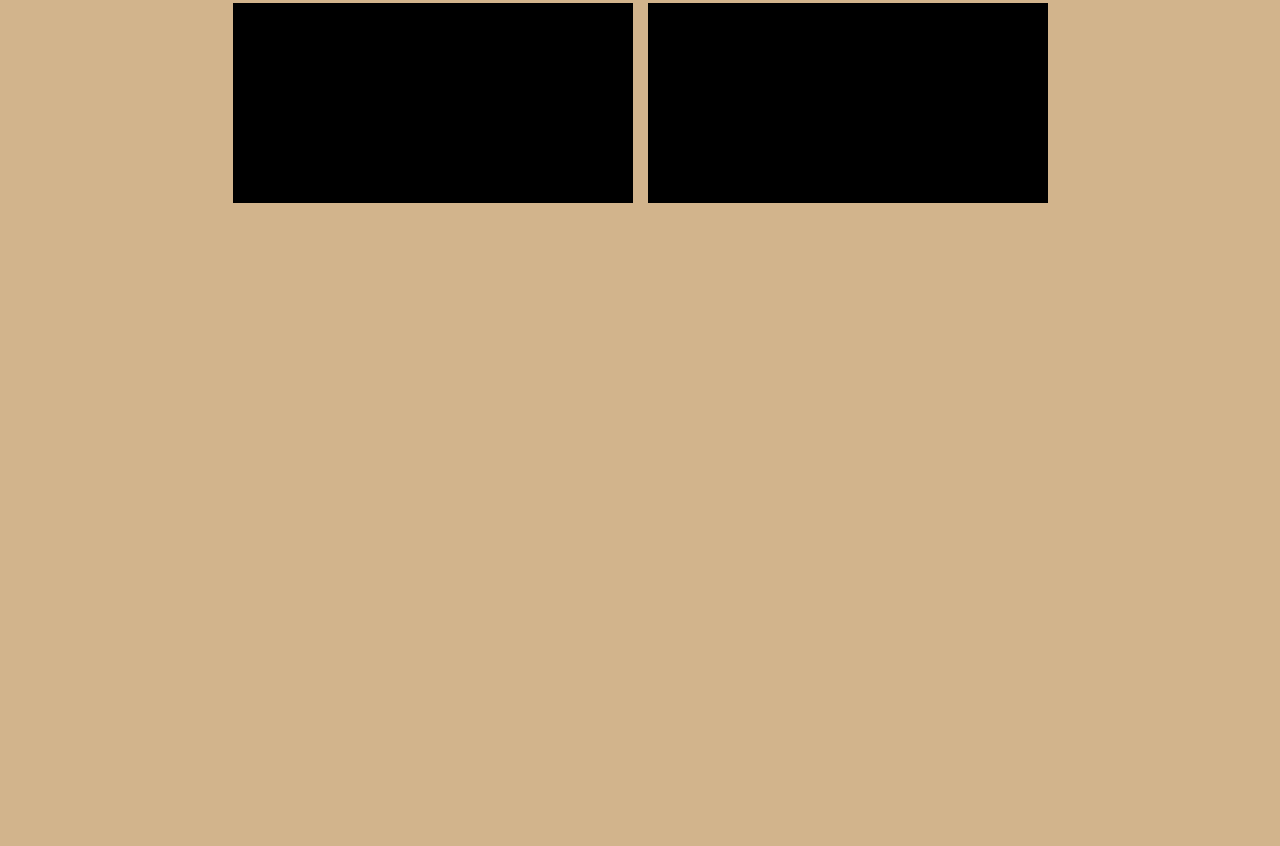
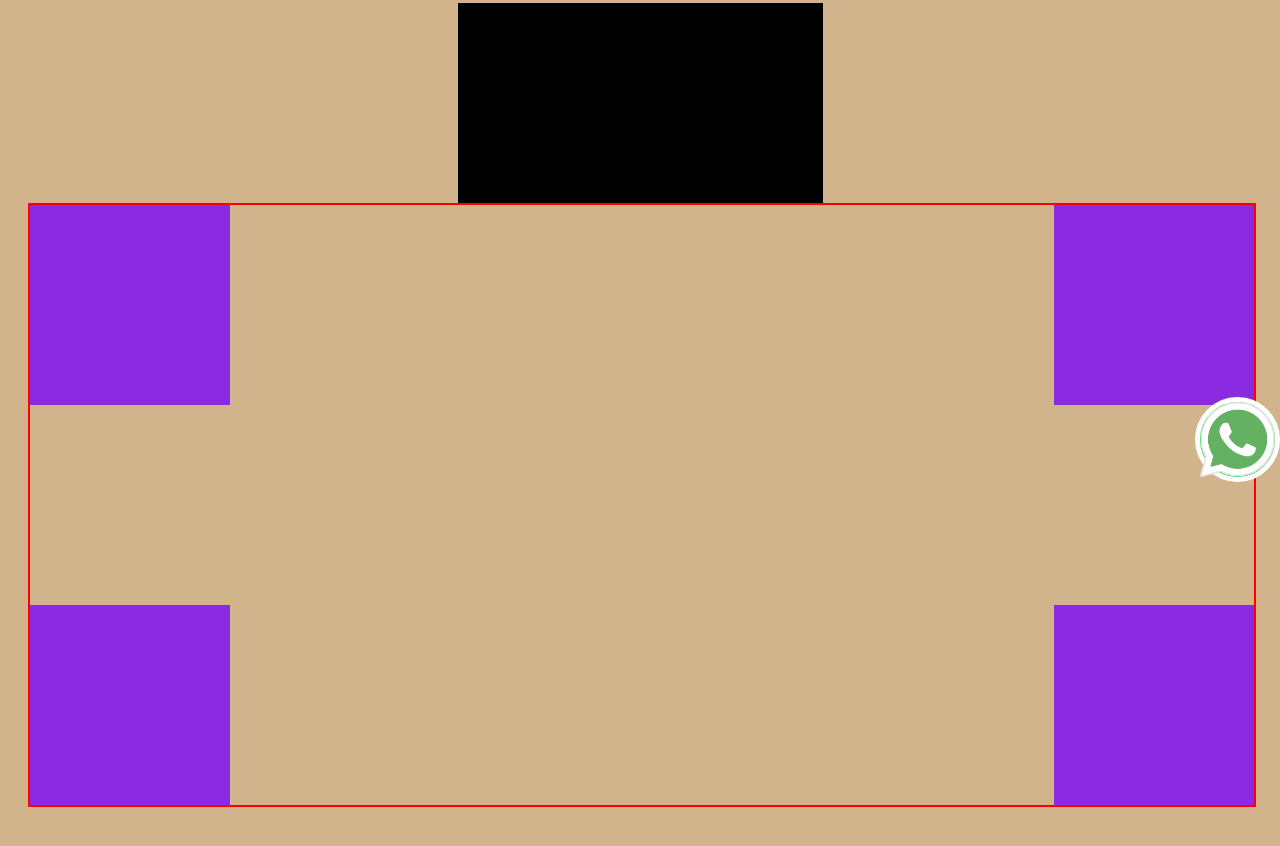
Before and after one commit to ThiagoHenrique67/DISPLAY, a website: page hub-ia/index.html in a window 1280 px wide. Shown: the part 318-1164 px from the top of the page. Before the commit the page ends 800 px from the top, so only its background shows below. Drawn offline with Linux system fonts and the light colour scheme.

Commit message:
ADD: Colocando o simbolo do Whatsapp

```diff
--- a/hub-ia/index.html
+++ b/hub-ia/index.html
@@ -13,6 +13,7 @@
             background-color: olive;
             color: aliceblue;
             font-family: Arial, sans-serif;
+            height: 300vh;
         }
 
         h1{
@@ -20,7 +21,7 @@
             margin-bottom: 20px;
         }
 
-        .conteiner{
+        .container{
             display: flex;
             gap: 15px;
             justify-content: center;
@@ -34,6 +35,61 @@
             background-color: black;
         }
 
+        .container-position{
+            width: 100%;
+            height: 600px;
+            border: 2px solid red;
+            position: relative;
+        }
+
+        .filho-tamanho{
+            position: absolute;
+            width: 200px;
+            height: 200px;
+            background-color: blueviolet;
+
+        }
+
+        .filho01__conatiner-position{
+            top: 0;
+            left: 0;
+        }
+
+        .filho02__conatiner-position{
+            top: 0;
+            right: 0;
+        }
+
+        .filho03__conatiner-position{
+            bottom: 0;
+            left: 0;
+        }
+
+        .filho04__conatiner-position{
+            bottom: 0;
+            right: 0;
+        }
+
+        .whats{
+            width: 75px;
+            height: 75px;
+            background-color: rgb(7, 214, 35);
+            border-radius: 50%;
+            border: 5px solid #fff;
+
+            position: fixed;
+            bottom: 0;
+            right: 0;
+        }
+
+        .whats img{
+           width: 75px;
+           height: 75px;
+        }
+
+
+
+
 
 
 /* Base style for mobile devices */
@@ -43,15 +99,18 @@ body {
 }
 
 /* For devices with a minimum width of 768px (Medium) */
-@media screen and (min-width: 768px) {
+@media (min-width: 768px) {
   body {
     background-color: blue;
     color: white;
   }
+  .box{
+    max-width: 365px;
+  }
 }
 
 /* For devices with a minimum width of 992px (Large) */
-@media screen and (min-width: 992px) {
+@media (min-width: 992px) {
   body {
     background-color: tan;
     color: black;
@@ -64,12 +123,24 @@ body {
 <body>
     <h1>isto é um teste de @media</h1>
 
-    <div class="conteiner">
+    <div class="container">
         <div class="box"></div>
         <div class="box"></div>
         <div class="box"></div>
         <div class="box"></div>
     </div>
 
+    <div class="container-position">
+        <div class="filho01__conatiner-position filho-tamanho"></div>
+        <div class="filho02__conatiner-position filho-tamanho"></div>
+        <div class="filho03__conatiner-position filho-tamanho"></div>
+        <div class="filho04__conatiner-position filho-tamanho"></div>
+    </div>
+
+    <div class="whats">
+        <img src="./img/whatssssss.png" alt="logo do Whatsapp">
+    </div>
+
+
 </body>
     </html>
```
Also changed, not shown: hub-ia/img/whatssssss.png (added).
